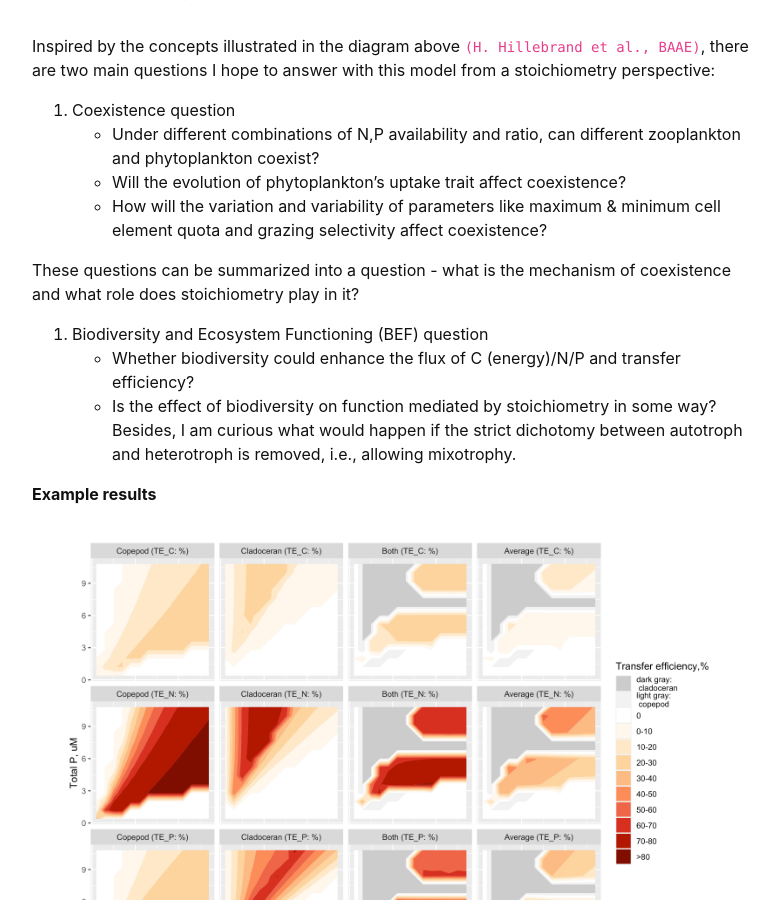
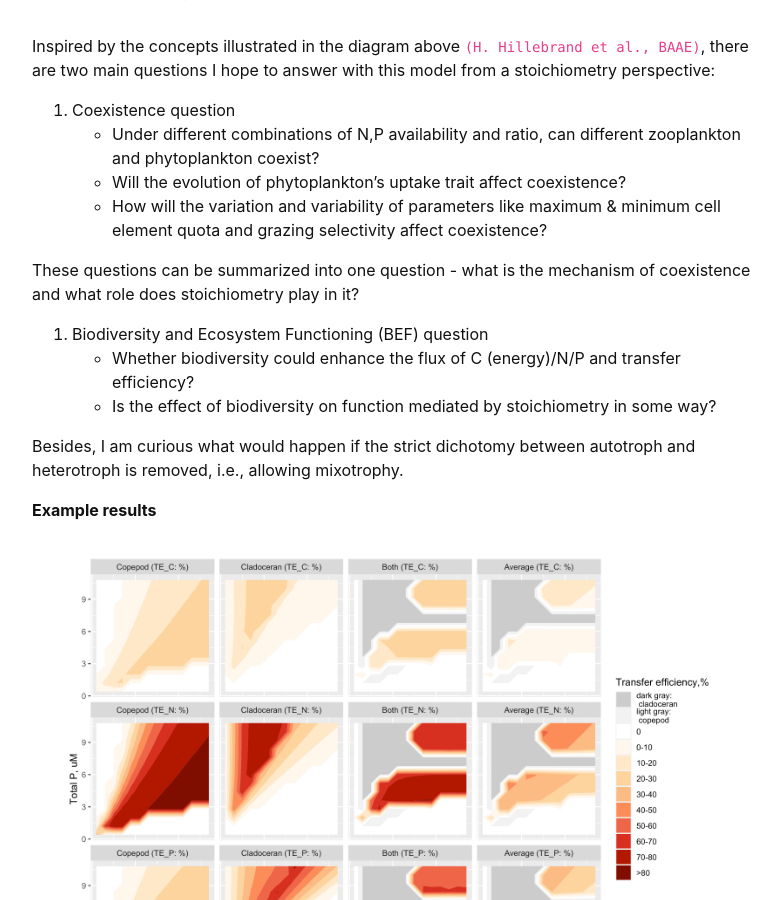
Before and after one commit to junkun-ren/PersonalWebsite, a Jekyll site: the page built from content/0-research.md, in a window 1280 px wide and 900 px high, scrolled down 3770 px. Shown: the whole window, without its empty margins (248-1029 px from the left). Built offline with Jekyll 4.4.1, drawn with Linux system fonts in a browser that asks for light colours.

Commit message:
Update 0-research.md

````diff
--- a/content/0-research.md
+++ b/content/0-research.md
@@ -48,13 +48,14 @@ Inspired by the concepts illustrated in the diagram above ```(H. Hillebrand et a
 1. Coexistence question
  - Under different combinations of N,P availability and ratio, can different zooplankton and phytoplankton coexist?
  - Will the evolution of phytoplankton's uptake trait affect coexistence?
- - How will the variation and variability of parameters like maximum & minimum cell element quota and grazing selectivity affect coexistence?<br/>
+ - How will the variation and variability of parameters like maximum & minimum cell element quota and grazing selectivity affect coexistence?
 
- These questions can be summarized into a question - what is the mechanism of coexistence and what role does stoichiometry play in it?
+ These questions can be summarized into one question - what is the mechanism of coexistence and what role does stoichiometry play in it?
 
 2. Biodiversity and Ecosystem Functioning (BEF) question
  - Whether biodiversity could enhance the flux of C (energy)/N/P and transfer efficiency?
- - Is the effect of biodiversity on function mediated by stoichiometry in some way?<br/>
+ - Is the effect of biodiversity on function mediated by stoichiometry in some way?
+
  Besides, I am curious what would happen if the strict dichotomy between autotroph and heterotroph is removed, i.e., allowing mixotrophy.
 
 **Example results**<a name="subparagraph4"></a>
````
